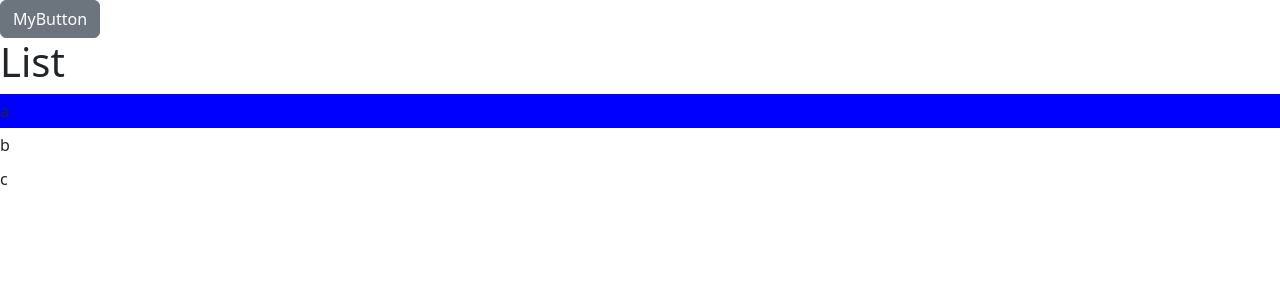
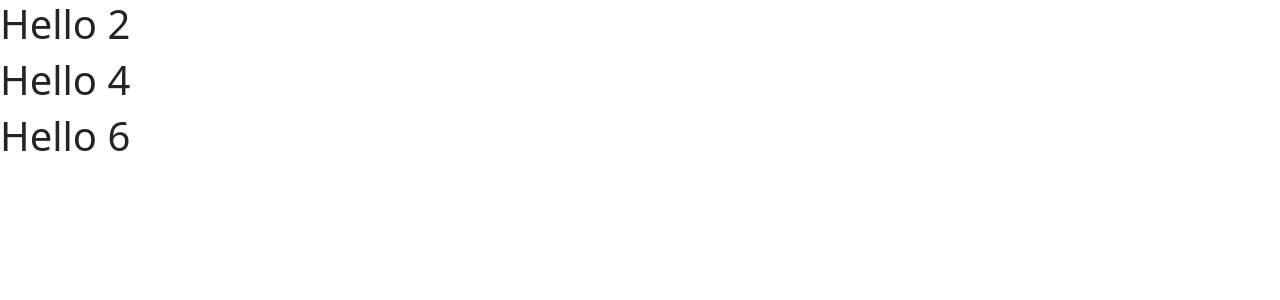
Before and after one commit to thanhtung0512/react-springboot, a React (Vite) app in the folder client/: page / in a window 1280 px wide. Shown: the top 300 px of the page. Built offline with nearby package versions, Linux system fonts and the light colour scheme.

Commit message:
strict mode render component twice

```diff
--- a/client/src/App.tsx
+++ b/client/src/App.tsx
@@ -1,42 +1,26 @@
 import { Fragment, useState } from "react";
-import Message from "./Message";
+import Message from "./components/Message";
 import ListGroup from "./components/ListGroup";
 import Alert from "./components/Alert";
 import Button from "./components/Button";
 function App() {
-  const items = ['a', 'b', 'c'];
-  const heading = 'List';
 
-  const [isClickButton, setIsClickButton] = useState(false);
-  const [isShow,setIsShow] = useState(false);
-  const hanleOnClick = () => {
-    console.log("Click this button");
-    setIsClickButton(true);
-    if(isShow === false) {
-      setIsShow(true);
+  const [person, setPerson] = useState({
+    firstName: '',
+    lastName: '',
+    contact: {
+      address: {
+        street: ''
+      }
     }
-    else {
-      setIsShow(false);
-    }
-  };
+  })
+
 
   return (
     <Fragment>
-
-
-      {isClickButton === true && isShow === true ? (
-        <Alert>
-          Hello <span>World</span>
-        </Alert>
-      ) : null}
-
-      <Button color="secondary" onClick={hanleOnClick}>
-        MyButton
-      </Button>
-
-      <ListGroup items={items} heading={heading} onSelectItem={function (item: string): void {
-        console.log(item);
-      } }></ListGroup>
+      <Message/>
+      <Message/>
+      <Message/>
     </Fragment>
   );
 }
--- a/client/src/Message.tsx
+++ /dev/null
@@ -1,5 +0,0 @@
-function Message() {
-    return <h1>Hello</h1>
-}
-
-export default Message
--- /dev/null
+++ b/client/src/components/Message.tsx
@@ -0,0 +1,8 @@
+let count = 0;
+
+function Message() {
+    count++;
+    return <h1>Hello {count}</h1>
+}
+
+export default Message
```
